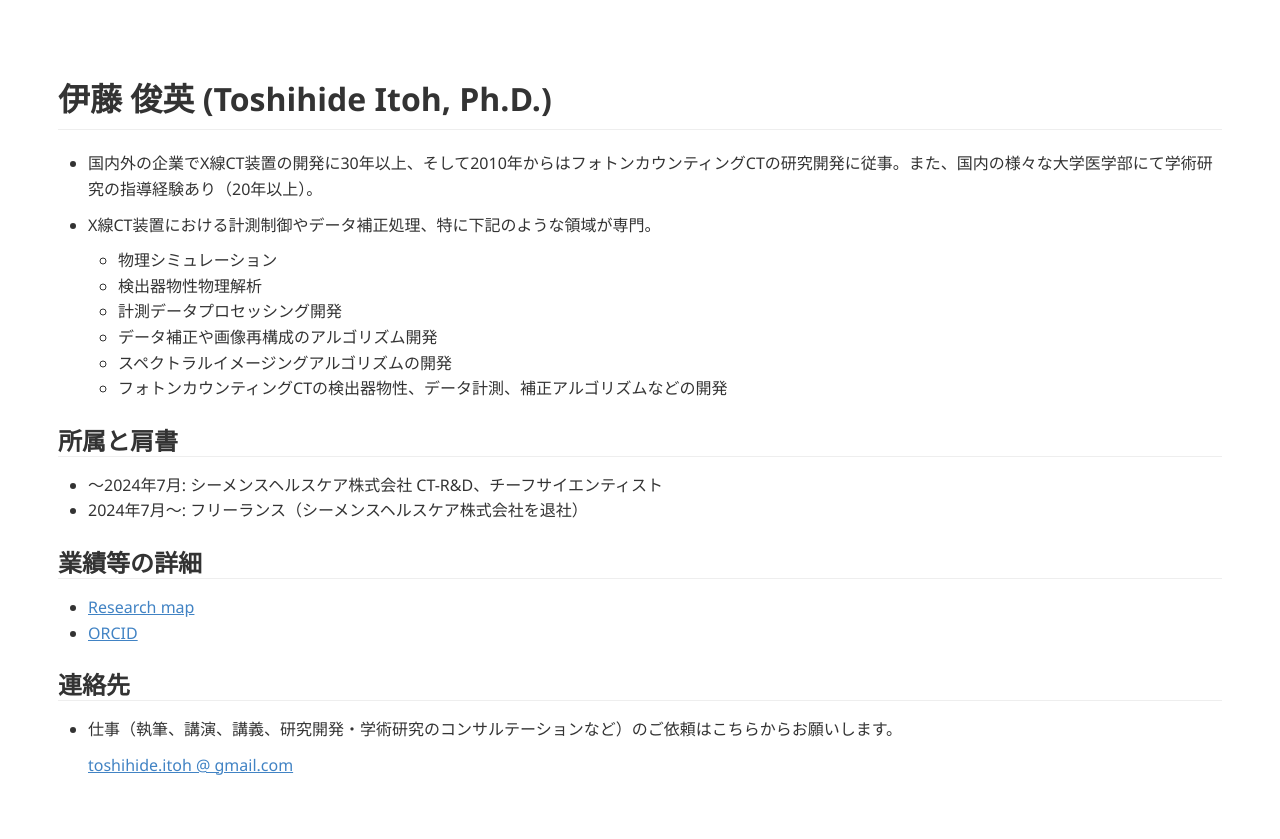
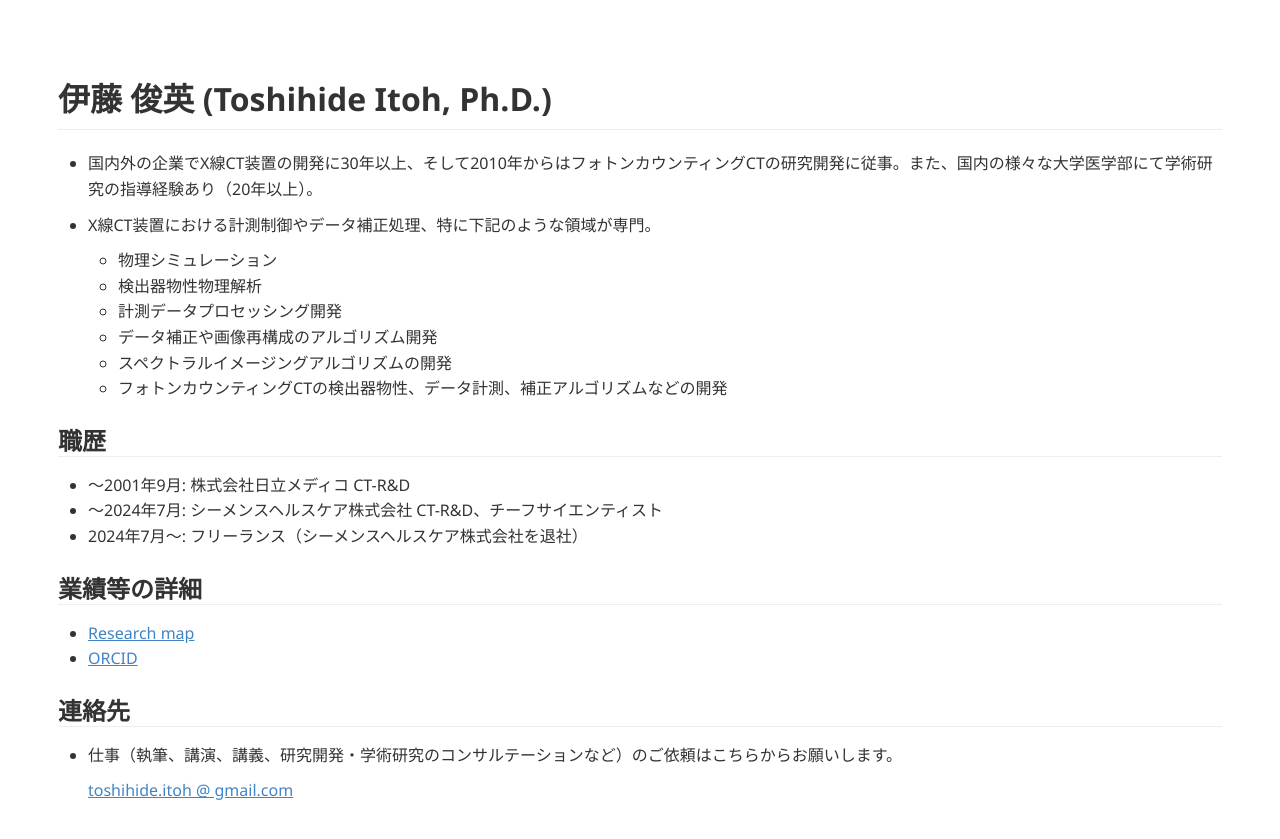
Before and after one commit to tnitoh/tnitoh.github.io, a Jekyll site: the page built from index.md, in a window 1280 px wide. Shown: the top 839 px of the page. Built offline with Jekyll 4.4.1, drawn with Linux system fonts in a browser that asks for light colours; Markdown is read by kramdown in place of the engine named in the settings.

Commit message:
Update index.md

```diff
--- a/index.md
+++ b/index.md
@@ -17,7 +17,8 @@ title: Toshihide Itoh's web page
   - フォトンカウンティングCTの検出器物性、データ計測、補正アルゴリズムなどの開発
 
 
-## 所属と肩書
+## 職歴
+- 〜2001年9月: 株式会社日立メディコ CT-R&D
 - ～2024年7月: シーメンスヘルスケア株式会社 CT-R&D、チーフサイエンティスト
 - 2024年7月〜: フリーランス（シーメンスヘルスケア株式会社を退社）
 
```
